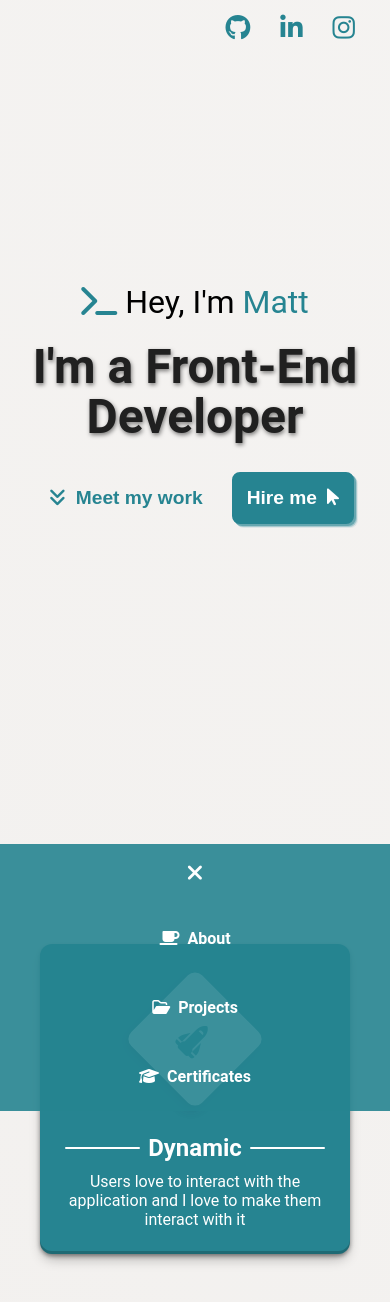
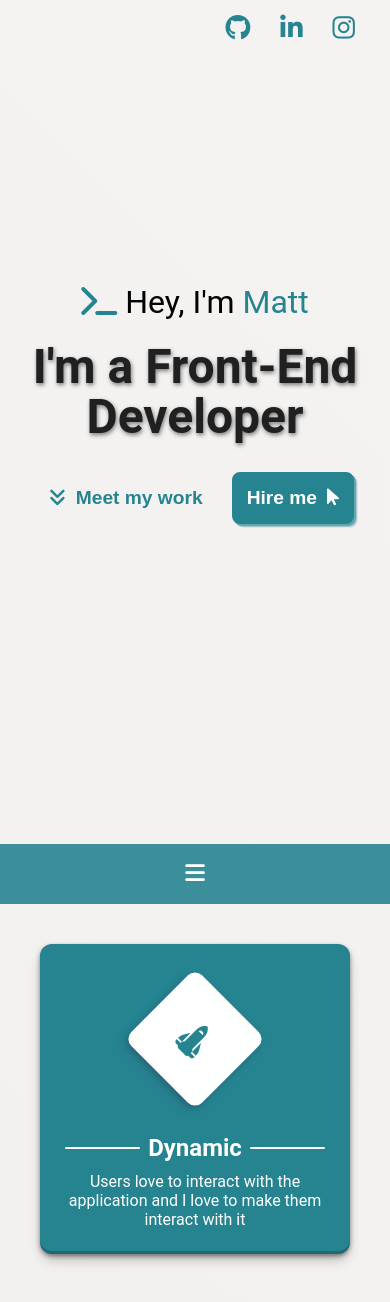
Before and after one commit to cmatt7/react-portfolio, a React (Create React App) app: page / in a window 390 px wide. Shown: the top 1302 px of the page. Built offline with nearby package versions, Linux system fonts and the light colour scheme.

Commit message:
mobile menu condition fix

```diff
--- a/src/Components/Main/Menu/Menu.jsx
+++ b/src/Components/Main/Menu/Menu.jsx
@@ -2,7 +2,7 @@ import React, { useState } from 'react';
 import './Menu.scss';
 
 const Menu = ({setPage}) => {
-    const [isMobile, setIsMobile] = useState(true);
+    const [isMobile, setIsMobile] = useState(false);
 
     return (
         <nav className="menu-container">
```
